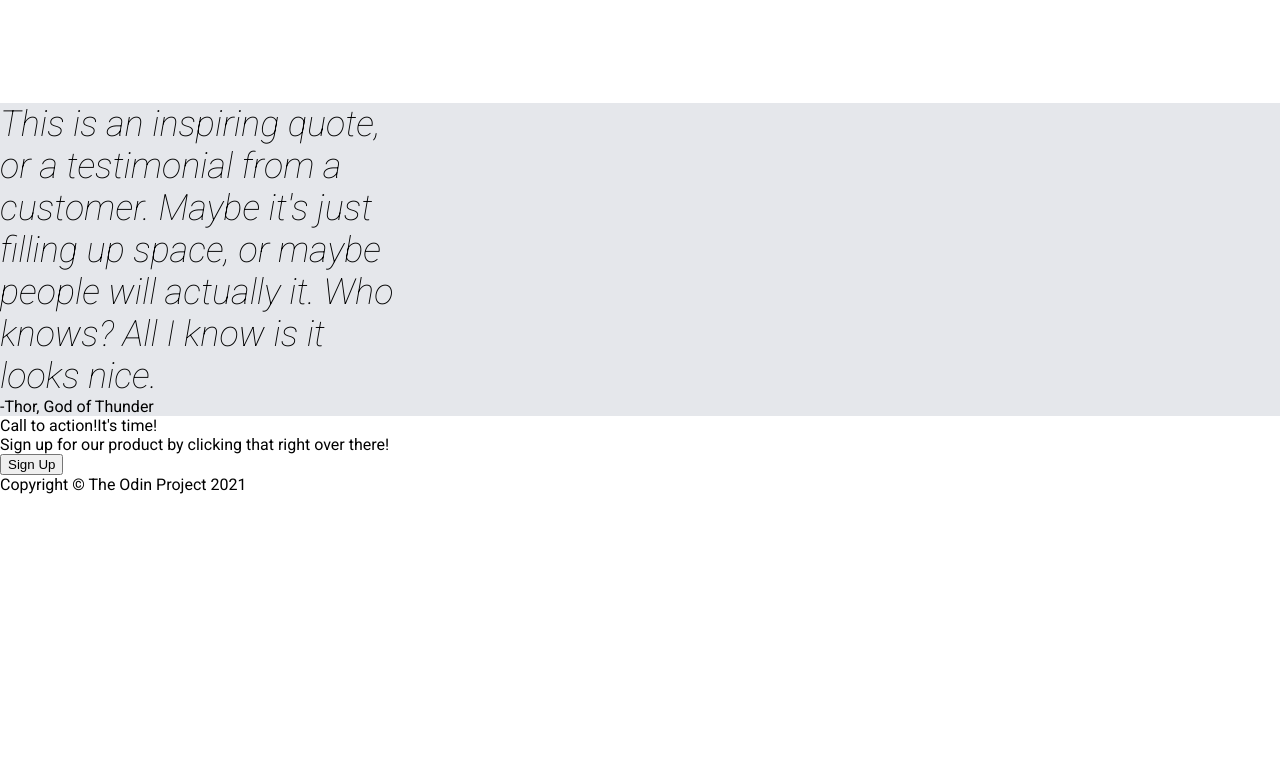
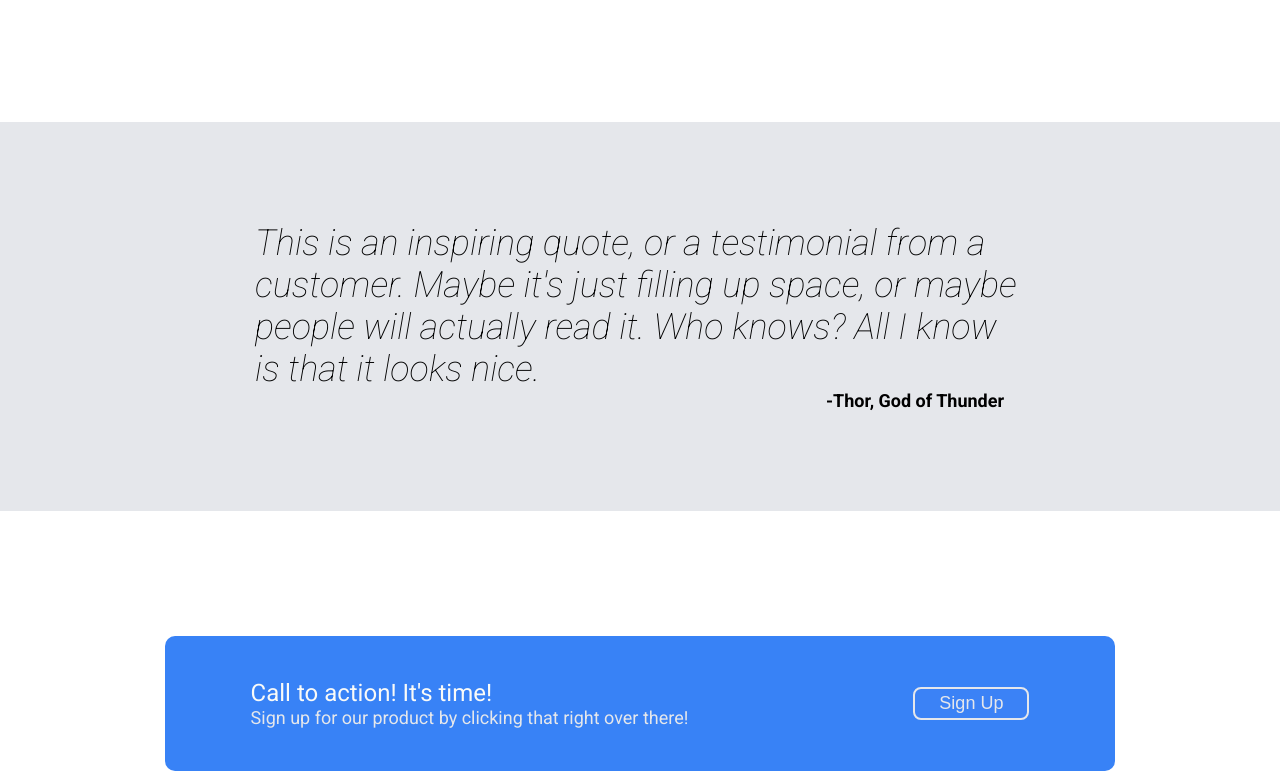
Before and after one commit to Ruhaan9/landing-page, a plain HTML site: page index.html in a window 1280 px wide. Shown: the part 999-1780 px from the top of the page. Before the commit the page ends 1493 px from the top, so only its background shows below. Drawn offline with Linux system fonts and the light colour scheme.

Commit message:
landing page complete

```diff
--- a/index.html
+++ b/index.html
@@ -43,7 +43,7 @@
                 </div>
 
                 <div class="heroimage">
-                    this image is a placeholder
+                    this is placeholder for an image
                 </div>
             </div>
         </div>
@@ -76,7 +76,7 @@
 
             <div class="s4">
                 <div class="quote">
-                    This is an inspiring quote, or a testimonial from a customer. Maybe it's just filling up space, or maybe people will actually it. Who knows? All I know is it looks nice.
+                    This is an inspiring quote, or a testimonial from a customer. Maybe it's just filling up space, or maybe people will actually read it. Who knows? All I know is that it looks nice.
                 </div>
                 <div class="quotee">
                     -Thor, God of Thunder
@@ -85,15 +85,17 @@
 
 
             <div class="s5">
+                <div class="infocontainer">
                     <div class="information">
                         <div class="text1">
-                        Call to action!It's time!
+                            Call to action! It's time!
                         </div>
                         <div class="text2">
                             Sign up for our product by clicking that right over there!
                         </div>
                     </div>
                         <button class="signin">Sign Up</button>
+                </div>
             </div>
 
 
--- a/style.css
+++ b/style.css
@@ -77,7 +77,7 @@ a {
 .heroimage {
     color: #e5e7eb;
     background-color: gray;
-    padding: 150px 250px;
+    padding: 150px 225px;
     margin-right: 200px;
 }
 
@@ -109,7 +109,7 @@ a {
 .container {
     display: flex;
     justify-content: center;
-    gap: 64px;
+    gap: 52px;
 }
 
 .info {
@@ -122,14 +122,74 @@ a {
 
 .s4 {
     background-color: #e5e7eb;
+    display: flex;
+    flex-direction: column;
+    justify-content: center;
     align-items: center;
-    flex-wrap: wrap;
+    padding-top: 100px;
+    padding-bottom: 100px;
 }
 
 .quote {
     font-size: 36px;
     font-weight: 100;
     font-style: italic;
+    flex-wrap: wrap;
+    width: 775px;
+    margin-left: 5px;
+}
+
+.quotee {
+    font-size: 18px;
+    font-weight: 700;
+    margin-left: 550px;
+}
+
+.s5 {
+    display: flex;
     justify-content: center;
-    width: 400px;
+    align-items: center;
 }
+
+.infocontainer {
+    background-color: #3882f6;
+    display: flex;
+    justify-content: center;
+    align-items: center;
+    width: 950px;
+    height: 135px;
+    border-radius: 10px;
+    gap: 225px;
+    margin-top: 125px;
+    margin-bottom: 125px;
+}
+
+.text1 {
+    font-size: 24px;
+    color: #f9faf8;
+}
+
+.text2 {
+    font-size: 18px;
+    color: #e5e7eb;
+}
+
+.signin {
+    color: #e5e7eb;
+    background-color: #3b82f6 ;
+    border-radius: 8px;
+    font-size: 18px;
+    padding: 4px 24px;
+    border: 2px solid #e5e7eb;
+}
+
+.footer {
+    display: flex;
+    justify-content: center;
+    align-items: center;
+    background-color: #1f2937;
+    color: #f9faf8;
+    font-size: 18px;
+    padding-top: 30px;
+    padding-bottom: 30px;
+}
```
Lines whose indentation alone changed are shown as unchanged.
